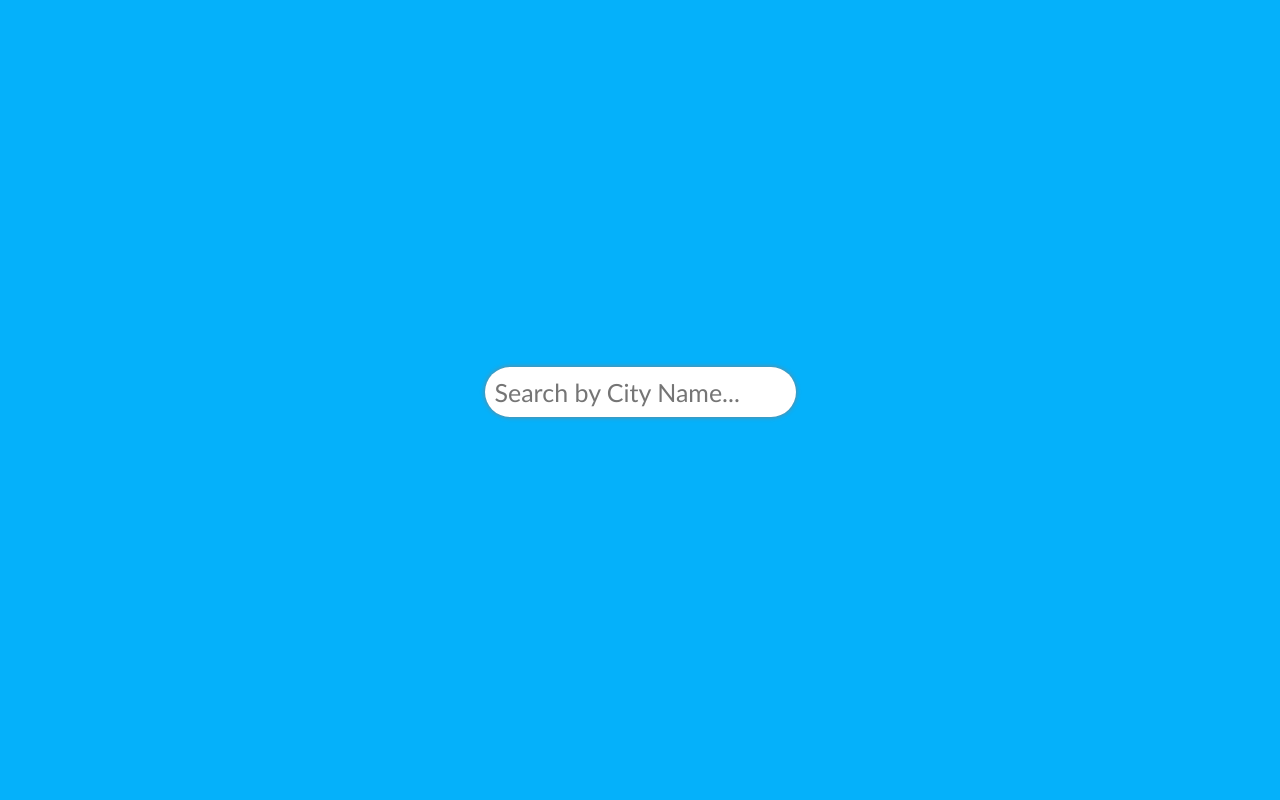
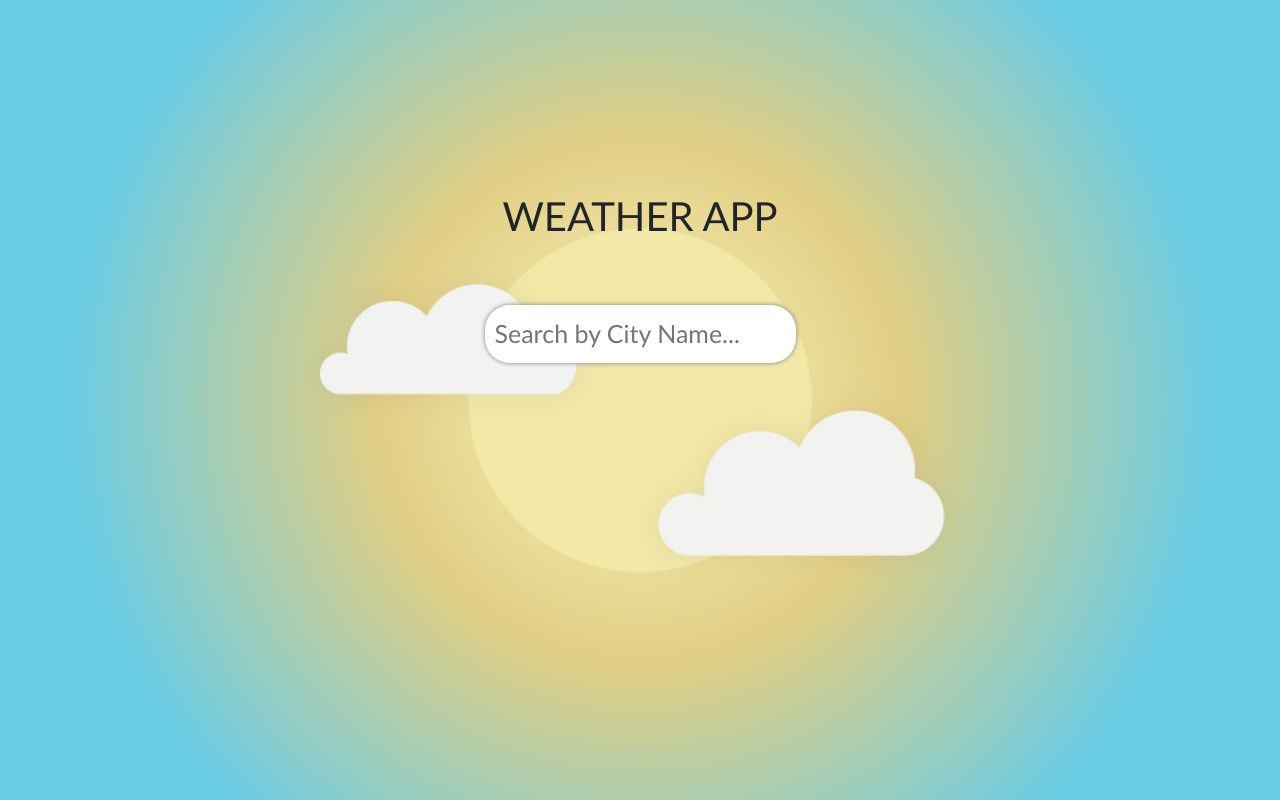
Before and after one commit to Himanshu00123/NEwWeatherAPP, a plain HTML site: page index.html in a window 1280 px wide. Drawn offline with nearby package versions, Linux system fonts and the light colour scheme.

Commit message:
commit changes 1234

```diff
--- a/app.js
+++ b/app.js
@@ -19,9 +19,7 @@ const showWeather = (data) => {
         return;
     }
     weather.innerHTML = `
-        <div>
-            <img src="https://openweathermap.org/img/wn/${data.weather[0].icon}@2x.png" alt="">
-        </div>
+
         <div>
             <h2>${data.main.temp} ℃</h2>
             <h4> ${data.weather[0].main} </h4>
--- a/custom.css
+++ b/custom.css
@@ -5,10 +5,21 @@
     box-sizing: border-box;
 }
 
+body{
+
+    background-image:url('weather.webp');
+    background-position: center;
+    background-repeat: no-repeat;
+    background-size: cover;
+    height: 100vh;
+    text-align: center;
+}
 main{
-    width: 100%;
-    height: 100vh;
-    background-color: #05b1fa;
+
+
+  /* Center and scale the image nicely */
+
+    padding-top:18vh;
     display: flex;
     justify-content: center;
     align-items: center;
@@ -19,11 +30,11 @@ main{
     display: flex;
     align-items: center; /*vertically arrange*/
     justify-content: center; /*Horizontally arrange*/
-    width: 1000px;
+
     margin: 10px;
 
     font-size: 40px;
-    color: white;
+    color: 0px 0px 5px grey
 }
 #search{
     font-size: 25px;
--- a/index.html
+++ b/index.html
@@ -5,18 +5,23 @@
     <meta charset="UTF-8">
     <meta http-equiv="X-UA-Compatible" content="IE=edge">
     <meta name="viewport" content="width=device-width, initial-scale=1.0">
+    <link href="https://cdn.jsdelivr.net/npm/bootstrap@5.3.0-alpha3/dist/css/bootstrap.min.css" rel="stylesheet" integrity="sha384-KK94CHFLLe+nY2dmCWGMq91rCGa5gtU4mk92HdvYe+M/SXH301p5ILy+dN9+nJOZ" crossorigin="anonymous">
+
     <title>Weather ForeCast</title>
     <link rel="stylesheet" href="custom.css">
 </head>
 
 <body>
+
     <main>
+        <h1 style="text-align: center;color: 0px 0px 5px grey" class="m-5 container">WEATHER APP</h1>
+
         <div class="row" style="text-align: center;">
             <form action="">
                 <input type="search" id="search" placeholder="Search by City Name...">
             </form>
         </div>
-        <div class="row" id="weather">
+        <div class="row" id="weather" style="text-align: center;">
             <!-- <div>
                 <img src="https://openweathermap.org/img/wn/04n@2x.png" alt="">
             </div>
@@ -33,6 +38,8 @@
 
 
     <script src="app.js"></script>
+    <script src="https://cdn.jsdelivr.net/npm/bootstrap@5.3.0-alpha3/dist/js/bootstrap.bundle.min.js" integrity="sha384-ENjdO4Dr2bkBIFxQpeoTz1HIcje39Wm4jDKdf19U8gI4ddQ3GYNS7NTKfAdVQSZe" crossorigin="anonymous"></script>
+
 </body>
 
 </html>
```
Also changed, not shown: weather.webp (added).
